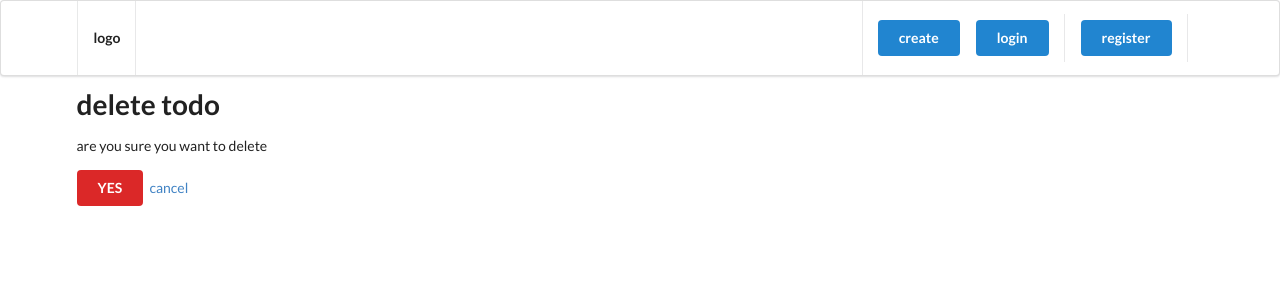
After one commit to klaus-gudy/chronicles2, a Django app: template templates/todo/delete.html in a window 1280 px wide. The commit adds this page. Shown: the top 300 px of the page. Run offline with Django 3.2, Linux system fonts and the light colour scheme; the template is opened without the code that fills it: most values are stand-ins (such as "Sample title", 1, 10 or a date in 2020).

Commit message:
delete posts

```diff
--- /dev/null
+++ b/templates/todo/delete.html
@@ -0,0 +1,18 @@
+{% extends '_partials/base.html' %}
+
+{% block content %}
+
+<h1 class="ui header">delete todo</h1>
+
+<form action="{% url 'delete' todo.id %}" method="POST" class="ui form">
+    {% csrf_token %}
+
+        <p>are you sure you want to delete</p>
+
+        <input type="submit" class="ui button negative" value="YES">
+        <a href="{% url 'details' todo.id %}">cancel</a>
+
+</form>
+
+
+{% endblock content %}
--- a/templates/todo/details.html
+++ b/templates/todo/details.html
@@ -18,7 +18,7 @@
         </p>
         {% endif %}
         <a href="" class="ui button primary">edit</a>
-        <a href="" class="ui button red">delete</a>
+        <a href="{% url 'delete' todo.id %}" class="ui button red">delete</a>
     </div>
 </div>
 
--- a/todo/urls.py
+++ b/todo/urls.py
@@ -5,4 +5,5 @@ urlpatterns = [
     path('', views.index, name='index'),
     path('create/', views.create, name='create'),
     path('details/<id>/', views.details, name='details'),
+    path('delete/<id>/', views.delete, name='delete'),
 ]
```
Also changed, not shown: todo/views.py (+11 -0 lines), db.sqlite3.
